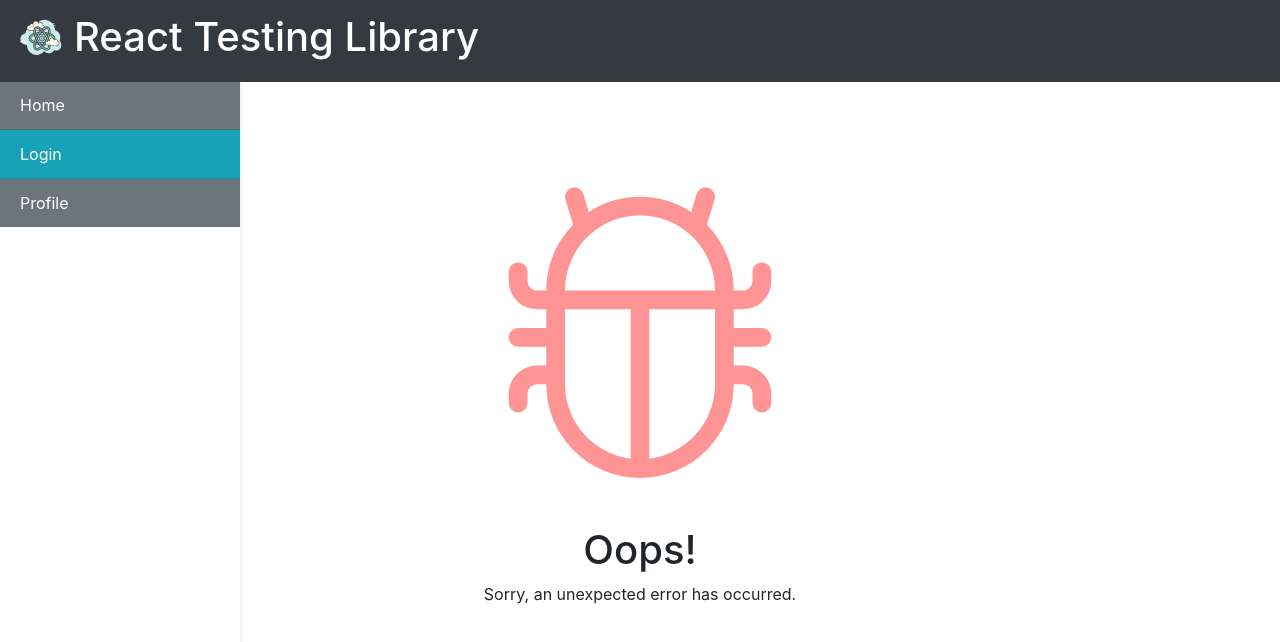
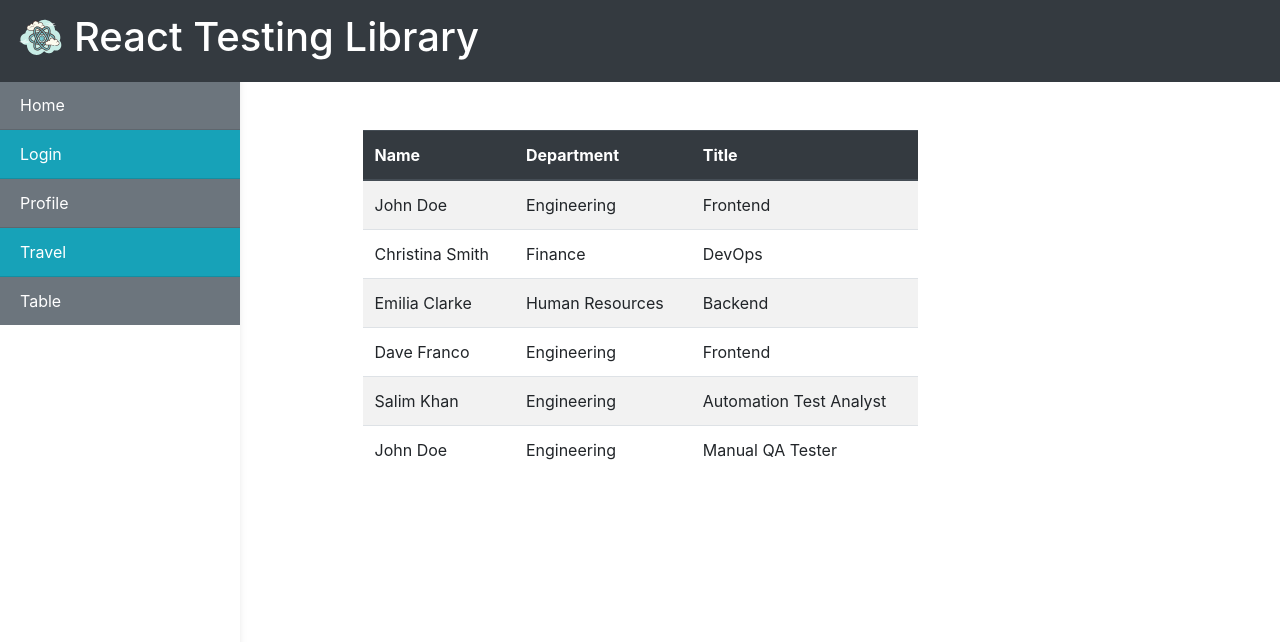
Before and after one commit to SaadMosallam/learn-react-testing-library, a React (Create React App) app: page /table in a window 1280 px wide. Shown: the top 642 px of the page. Built offline with nearby package versions, Linux system fonts and the light colour scheme.

Commit message:
add table and travel components

```diff
--- a/src/App.js
+++ b/src/App.js
@@ -6,6 +6,9 @@ import Profile from './components/Profile/Profile';
 import NavBar from './components/NavBar/NavBar';
 import SideNav from './components/NavBar/SideNav';
 import ErrorPage from './components/ErrorPage/ErrorPage';
+import Travel from './components/Travel/Travel';
+import Table from './components/Table/Table';
+import { employees } from './utils';
 
 function App() {
   return (
@@ -22,6 +25,8 @@ function App() {
               <Route path="/" element={<Home />} />
               <Route path="/login" element={<Login />} />
               <Route path="/profile" element={<Profile name="John Doe" title="Software Engineer" details="I love developing Apps using React" />} />
+              <Route path="/travel" element={<Travel />} />
+              <Route path="/table" element={<Table employees={employees}/>} />
               <Route path="*" element={<ErrorPage />} />
             </Routes>
           </div>
--- a/src/components/NavBar/NavBarUtils.js
+++ b/src/components/NavBar/NavBarUtils.js
@@ -4,5 +4,7 @@ import { Link } from "react-router-dom";
 export const NavLinks = [
     <Link key="home" to="/" className="list-group-item list-group-item-action bg-secondary text-white rounded-0">Home</Link>,
     <Link key="login" to="login" className="list-group-item list-group-item-action bg-info text-white rounded-0">Login</Link>,
-    <Link key="profile" to="profile" className="list-group-item list-group-item-action bg-secondary text-white rounded-0">Profile</Link>
+    <Link key="profile" to="profile" className="list-group-item list-group-item-action bg-secondary text-white rounded-0">Profile</Link>,
+    <Link key="travel" to="travel" className="list-group-item list-group-item-action bg-info text-white rounded-0">Travel</Link>,
+    <Link key="table" to="table" className="list-group-item list-group-item-action bg-secondary text-white rounded-0">Table</Link>,
 ]
--- /dev/null
+++ b/src/components/Table/Table.jsx
@@ -0,0 +1,42 @@
+import React from 'react'
+import PropTypes from 'prop-types'
+
+const Table = props => {
+    return (
+        <div className="mt-5 d-flex justify-content-center">
+            <table className="w-50 table table-striped">
+                <thead className="thead-dark">
+                    <tr>
+                        <th scope="col">Name</th>
+                        <th scope="col">Department</th>
+                        <th scope="col">Title</th>
+                    </tr>
+                </thead>
+                <tbody>
+                    {props.employees.map(employee => {
+                        return (
+                            <tr key={employee.id}>
+                                <td>{employee.name}</td>
+                                <td>{employee.department}</td>
+                                <td>{employee.title}</td>
+                            </tr>
+                        )
+                    })}
+                </tbody>
+            </table>
+        </div>
+    )
+}
+
+Table.propTypes = {
+    employees: PropTypes.arrayOf(
+        PropTypes.shape({
+            id: PropTypes.number,
+            name: PropTypes.string,
+            department: PropTypes.string,
+            title: PropTypes.string
+        }).isRequired
+    )
+}
+
+export default Table
--- /dev/null
+++ b/src/components/Travel/Travel.jsx
@@ -0,0 +1,24 @@
+import React from 'react';
+import airPlane from '../../assets/airplane.svg';
+const Travel = () => {
+    return (
+        <div className='container'>
+            <div className='row'>
+                <div className="col-12 d-flex justify-content-center mt-5">
+                    <div className="card text-center p-3" style={{ width: 400, height: 400 }}>
+                        <img src={airPlane} alt="air plane" />
+                        <h4>Travel Anywhere</h4>
+                        <p className="p-1">
+                            Our premium package allows you to take exotic trips anywhere at the
+                            cheapest prices!
+                        </p>
+                    </div>
+                </div>
+            </div>
+
+        </div>
+
+    )
+}
+
+export default Travel
--- /dev/null
+++ b/src/utils.js
@@ -0,0 +1,38 @@
+export const employees = [
+    {
+        id: 1,
+        name: 'John Doe',
+        department: 'Engineering',
+        title: 'Frontend',
+    },
+    {
+        id: 2,
+        name: 'Christina Smith',
+        department: 'Finance',
+        title: 'DevOps',
+    },
+    {
+        id: 3,
+        name: 'Emilia Clarke',
+        department: 'Human Resources',
+        title: 'Backend',
+    },
+    {
+        id: 4,
+        name: 'Dave Franco',
+        department: 'Engineering',
+        title: 'Frontend',
+    },
+    {
+        id: 5,
+        name: 'Salim Khan',
+        department: 'Engineering',
+        title: 'Automation Test Analyst',
+    },
+    {
+        id: 6,
+        name: 'John Doe',
+        department: 'Engineering',
+        title: 'Manual QA Tester',
+    },
+]
```
Also changed, not shown: src/assets/airplane.svg (added).
